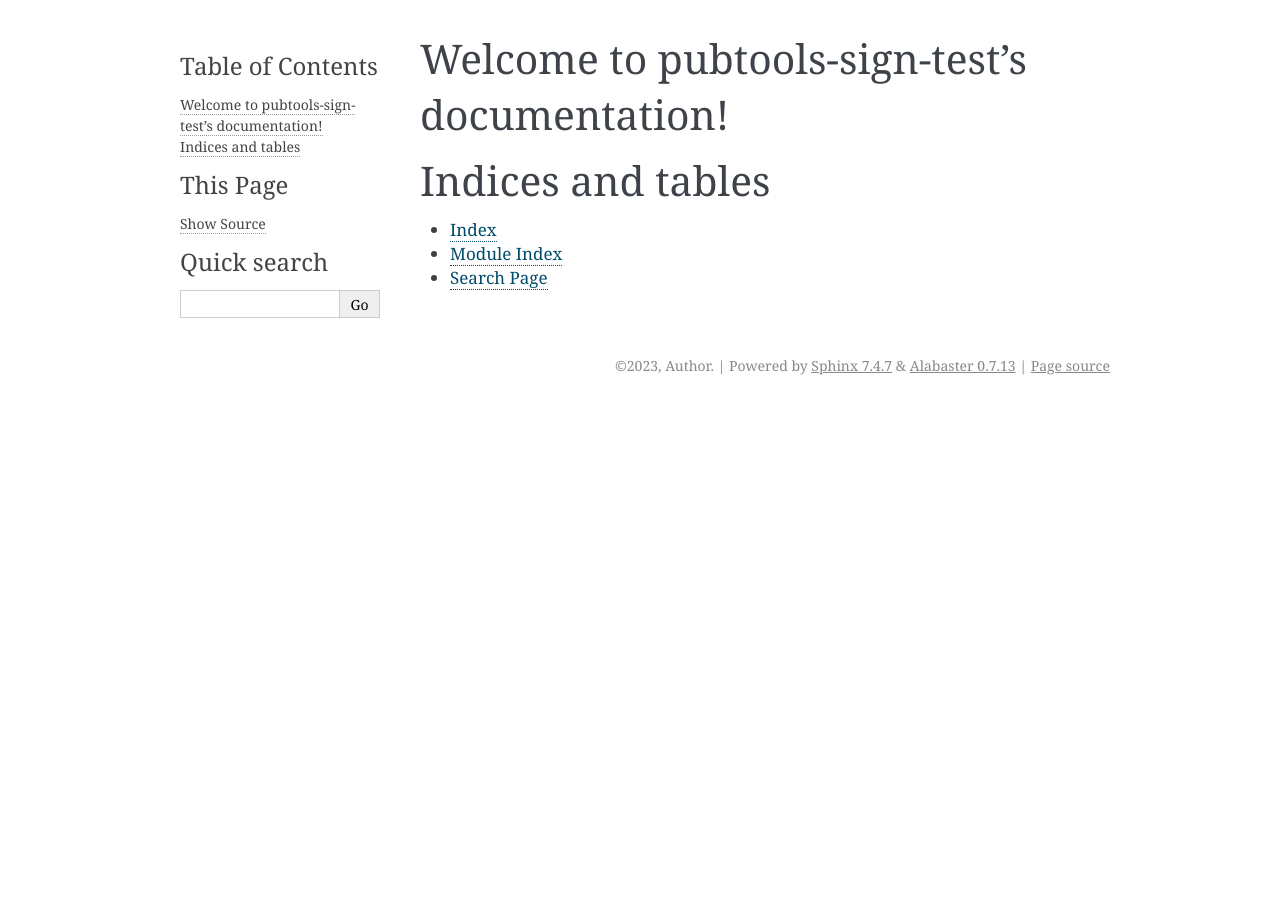
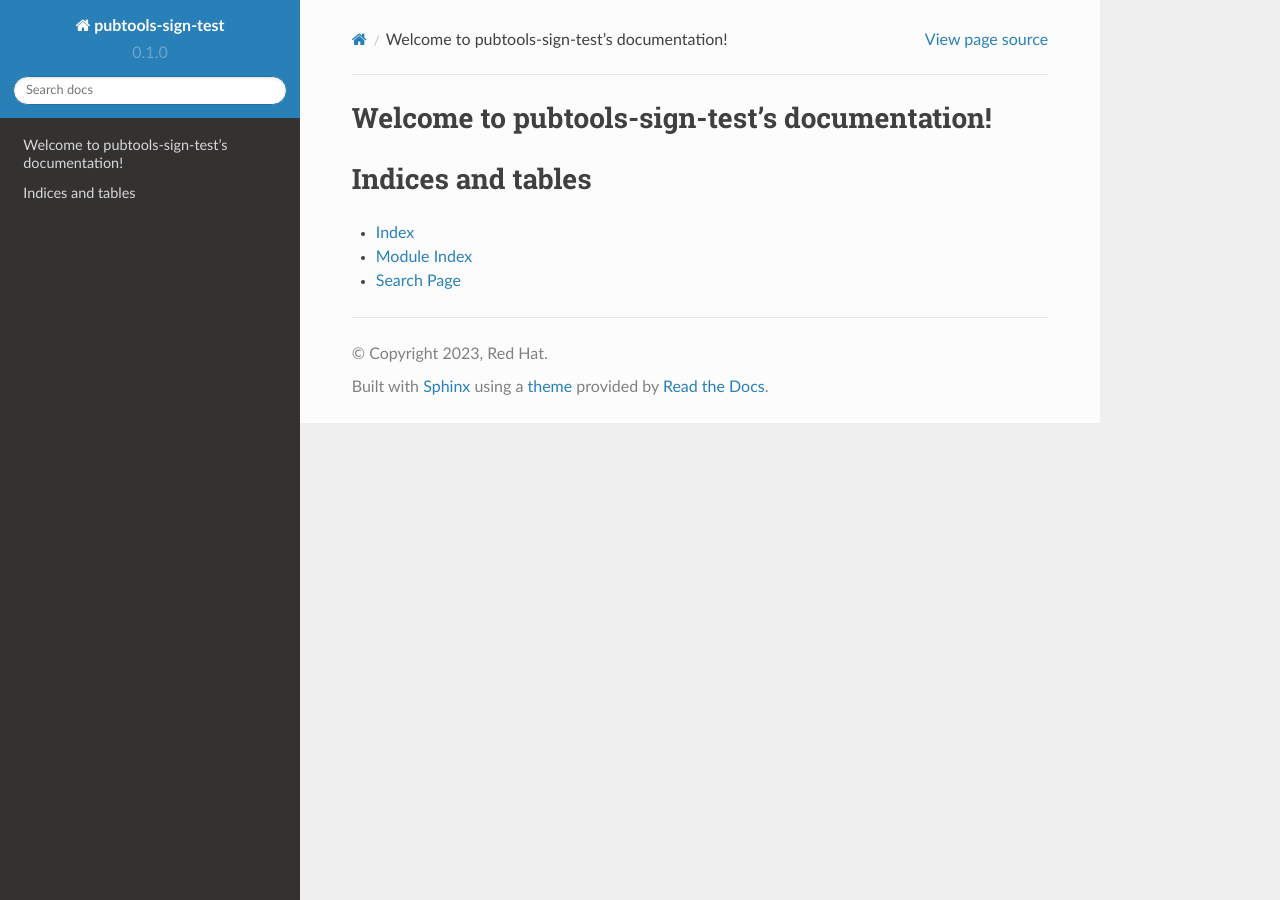
Before and after one commit to zxiong/pubtools-sign-test, a Sphinx documentation site: the page built from docs/source/index.rst, in a window 1280 px wide. Built offline with Sphinx 7.4.7 and the Read the Docs theme 2.0.0, drawn with Linux system fonts in a browser that asks for light colours; some of the changed lines change nothing that is shown.

Commit message:
Fix coverage6

```diff
--- a/docs/source/conf.py
+++ b/docs/source/conf.py
@@ -1,28 +1,160 @@
+# -*- coding: utf-8 -*-
+#
 # Configuration file for the Sphinx documentation builder.
 #
-# For the full list of built-in configuration values, see the documentation:
-# https://www.sphinx-doc.org/en/master/usage/configuration.html
+# This file does only contain a selection of the most common options. For a
+# full list see the documentation:
+# http://www.sphinx-doc.org/en/master/config
+
+# -- Path setup --------------------------------------------------------------
+
+# If extensions (or modules to document with autodoc) are in another directory,
+# add these directories to sys.path here. If the directory is relative to the
+# documentation root, use os.path.abspath to make it absolute, like shown here.
+#
+import os
+import sys
+
+sys.path.append(os.path.abspath("../.."))
+
 
 # -- Project information -----------------------------------------------------
-# https://www.sphinx-doc.org/en/master/usage/configuration.html#project-information
 
-project = 'pubtools-sign-test'
-copyright = '2023, Author'
-author = 'Red Hat'
-release = '0.1.0'
+project = "pubtools-sign-test"
+copyright = "2023, Red Hat"
+author = "Red Hat"
+
+# The short X.Y version
+version = "0.1.0"
+# The full version, including alpha/beta/rc tags
+release = "0.1.0"
+
 
 # -- General configuration ---------------------------------------------------
-# https://www.sphinx-doc.org/en/master/usage/configuration.html#general-configuration
 
-extensions = []
+# If your documentation needs a minimal Sphinx version, state it here.
+#
+# needs_sphinx = '1.0'
 
-templates_path = ['_templates']
+# Add any Sphinx extension module names here, as strings. They can be
+# extensions coming with Sphinx (named 'sphinx.ext.*') or your custom
+# ones.
+extensions = ["sphinx.ext.autodoc", "sphinx.ext.viewcode", "sphinxarg.ext", "sphinx_rtd_theme"]
+
+# Add any paths that contain templates here, relative to this directory.
+templates_path = ["_templates"]
+
+# The suffix(es) of source filenames.
+# You can specify multiple suffix as a list of string:
+#
+# source_suffix = ['.rst', '.md']
+source_suffix = ".rst"
+
+# The master toctree document.
+master_doc = "index"
+
+# The language for content autogenerated by Sphinx. Refer to documentation
+# for a list of supported languages.
+#
+# This is also used if you do content translation via gettext catalogs.
+# Usually you set "language" from the command line for these cases.
+language = u"en"
+
+# List of patterns, relative to source directory, that match files and
+# directories to ignore when looking for source files.
+# This pattern also affects html_static_path and html_extra_path .
 exclude_patterns = []
 
+# The name of the Pygments (syntax highlighting) style to use.
+pygments_style = "sphinx"
 
 
 # -- Options for HTML output -------------------------------------------------
-# https://www.sphinx-doc.org/en/master/usage/configuration.html#options-for-html-output
 
-html_theme = 'alabaster'
-html_static_path = ['_static']
+# The theme to use for HTML and HTML Help pages.  See the documentation for
+# a list of builtin themes.
+#
+html_theme = "sphinx_rtd_theme"
+
+# Theme options are theme-specific and customize the look and feel of a theme
+# further.  For a list of options available for each theme, see the
+# documentation.
+#
+# html_theme_options = {}
+
+# Add any paths that contain custom static files (such as style sheets) here,
+# relative to this directory. They are copied after the builtin static files,
+# so a file named "default.css" will overwrite the builtin "default.css".
+html_static_path = ["_static"]
+
+# Custom sidebar templates, must be a dictionary that maps document names
+# to template names.
+#
+# The default sidebars (for documents that don't match any pattern) are
+# defined by theme itself.  Builtin themes are using these templates by
+# default: ``['localtoc.html', 'relations.html', 'sourcelink.html',
+# 'searchbox.html']``.
+#
+# html_sidebars = {}
+
+
+# -- Options for HTMLHelp output ---------------------------------------------
+
+# Output file base name for HTML help builder.
+htmlhelp_basename = "pubtools-sign-testdoc"
+
+
+# -- Options for LaTeX output ------------------------------------------------
+
+latex_elements = {
+    # The paper size ('letterpaper' or 'a4paper').
+    #
+    # 'papersize': 'letterpaper',
+    # The font size ('10pt', '11pt' or '12pt').
+    #
+    # 'pointsize': '10pt',
+    # Additional stuff for the LaTeX preamble.
+    #
+    # 'preamble': '',
+    # Latex figure (float) alignment
+    #
+    # 'figure_align': 'htbp',
+}
+
+# Grouping the document tree into LaTeX files. List of tuples
+# (source start file, target name, title,
+#  author, documentclass [howto, manual, or own class]).
+latex_documents = [
+    (
+        master_doc,
+        "pubtools-sign-test.tex",
+        u"pubtools-sign-test Documentation",
+        u"Red Hat",
+        "manual",
+    )
+]
+
+
+# -- Options for manual page output ------------------------------------------
+
+# One entry per manual page. List of tuples
+# (source start file, name, description, authors, manual section).
+man_pages = [(master_doc, "pubtools-sign-test", u"pubtools-sign-test Documentation", [author], 1)]
+
+
+# -- Options for Texinfo output ----------------------------------------------
+
+# Grouping the document tree into Texinfo files. List of tuples
+# (source start file, target name, title, author,
+#  dir menu entry, description, category)
+texinfo_documents = [
+    (
+        master_doc,
+        "pubtools-sign-test",
+        u"pubtools-sign-test Documentation",
+        author,
+        "pubtools-sign-test",
+        "One line description of project.",
+        "Miscellaneous",
+    )
+]
```
Also changed, not shown: 1 other file.
